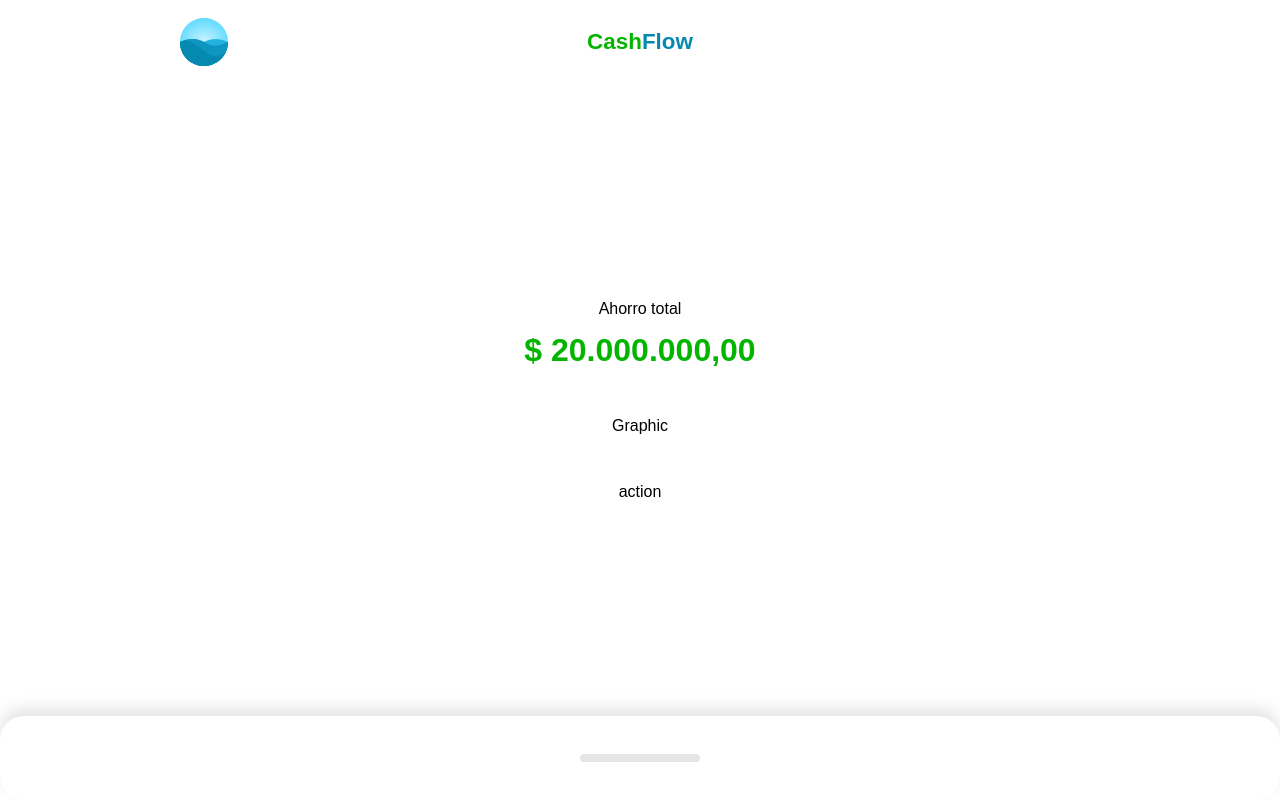
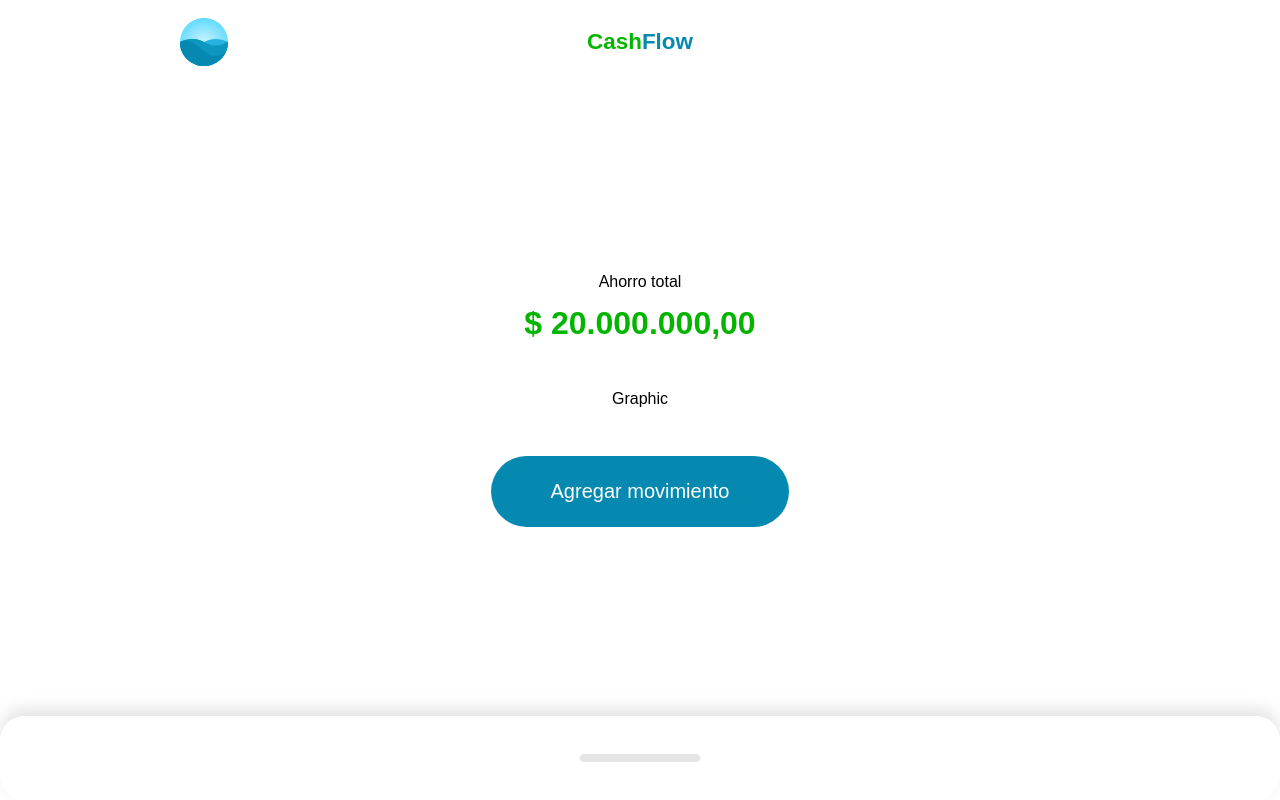
Before and after one commit to Andreseag/cashflow, a Vue app: page / in a window 1280 px wide. Built offline with nearby package versions, Linux system fonts and the light colour scheme.

Commit message:
feat: add action component :sparkles:

```diff
--- /dev/null
+++ b/src/components/Action.vue
@@ -0,0 +1,87 @@
+<template>
+  <button @click="showModal = true">
+    Agregar movimiento
+  </button>
+  <teleport to="#app">
+    <div v-show="showModal">
+      Modal
+    </div>
+  </teleport>
+</template>
+
+<script setup>
+
+import { ref } from 'vue';
+
+const showModal = ref(false);
+
+</script>
+
+<style scoped>
+button {
+  color: white;
+  font-size: 1.25rem;
+  background-color: var(--brand-blue);
+  border: none;
+  width: 100%;
+  padding: 24px 60px;
+  border-radius: 60px;
+  box-sizing: border-box;
+}
+
+form {
+  font-size: 1.24rem;
+  width: 100%;
+}
+
+form .action {
+  padding: 0 24px;
+}
+
+.field {
+  display: flex;
+  justify-content: space-between;
+  flex-direction: column;
+  padding: 16px 24px;
+}
+
+label {
+  margin-bottom: 8px;
+}
+
+input,
+textarea {
+  font-size: 1.24rem;
+  border: 2px solid var(--brand-blue);
+  border-radius: 8px;
+  padding: 8px;
+}
+
+input[type="number"] {
+  text-align: right;
+}
+
+.radio-label {
+  display: flex;
+  align-items: center;
+  margin-top: 8px;
+}
+
+.radio-label span {
+  margin-top: 4px;
+  margin-left: 8px;
+}
+
+input[type="radio"] {
+  appearance: none;
+  width: 1.24rem;
+  height: 1.24rem;
+  color: var(--brand-blue);
+  border: 2px solid var(--brand-blue);
+  border-radius: 50%;
+}
+
+input[type="radio"]:checked {
+  background-color: var(--brand-blue);
+}
+</style>
--- a/src/components/Home.vue
+++ b/src/components/Home.vue
@@ -14,7 +14,7 @@
           Graphic
         </template>
         <template #action>
-          action
+          <Action />
         </template>
       </Resume>
     </template>
@@ -34,6 +34,7 @@
 import Header from "@/components/Header.vue";
 import Resume from "@/components/Resume/index.vue";
 import Movements from "@/components/Movements/index.vue";
+import Action from "@/components/Action.vue";
 
 export default {
   components: {
@@ -41,6 +42,7 @@
     Header,
     Resume,
     Movements,
+    Action
   },
   data() {
     return {
```
